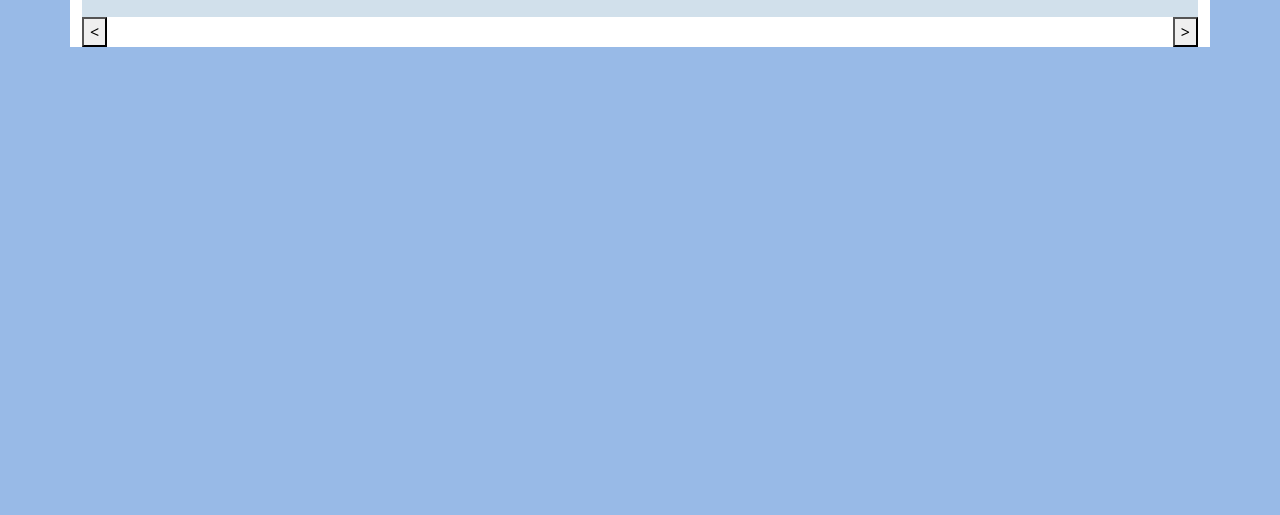
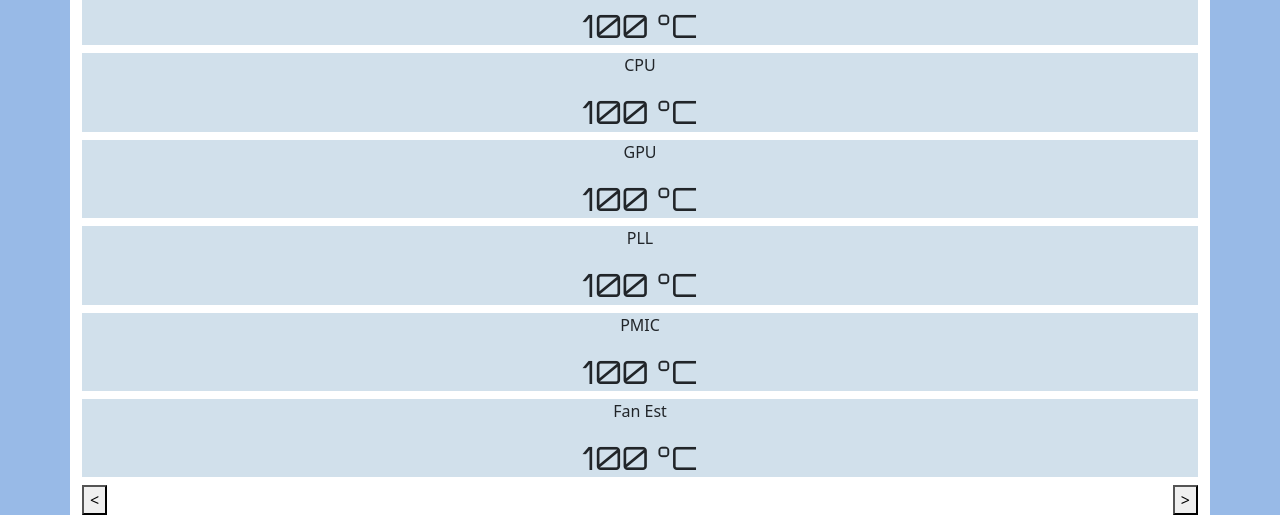
Before and after one commit to MaNaGuz/jetson_nano_temperature_controller, a Flask app: page / in a window 1280 px wide. Shown: the part 359-874 px from the top of the page. Before the commit the page ends 406 px from the top, so only its background shows below. Run offline with Flask 2, Linux system fonts and the light colour scheme; parts of the project's set-up code (start-up, migrations or seed data) failed here and were passed over; some libraries are stand-ins or nearby versions.

Commit message:
first functional version of the thermal monitoring

```diff
--- a/app.py
+++ b/app.py
@@ -4,11 +4,19 @@ import json
 
 from flask import Flask, render_template, Response
 
+stream = os.popen("hostname -I")
+ips = stream.read().strip().split(" ")
+host_ip = None
+for ip in ips:
+    if re.search(r'^192\.168\.1\.[0-9]{1,3}$', ip):
+        host_ip = ip
+        break
+
 app = Flask(__name__)
 
 @app.route('/')
 def index():
-    return render_template("index.html")
+    return render_template("index.html", host_ip=host_ip)
 
 @app.route("/temperature", methods=['GET'])
 def temperature():
@@ -26,11 +34,13 @@ def temperature():
 
                 with open('%s/%s/temp' % (path, thermal_zone), 'r') as temp_file:
                     device_temp = temp_file.read()
-                thermal_data[device_type] = device_temp.strip()
+                thermal_data[device_type] = int(device_temp.strip())/1000
 
-            yield json.dumps(thermal_data)
+            yield f'data: {json.dumps(thermal_data)}\n\n'
 
-    return Response(generator(), mimetype='text/plain')
+    return Response(generator(), mimetype='text/event-stream')
 
 if __name__ == "__main__":
+    if not host_ip:
+        raise RuntimeError('Server ip was not detected')
     app.run(host="0.0.0.0", port="5000", debug=True)
--- a/static/css/index.css
+++ b/static/css/index.css
@@ -8,8 +8,7 @@ body {
 
 /* Dashboard */
 
-#temp_display {
-	height: 50px;
+.temp_display {
 	background-color: #D1E0EB;
 	text-align: center;
 }
--- a/templates/index.html
+++ b/templates/index.html
@@ -39,7 +39,48 @@
 		<div class="container">
 			<div class="row">
 				<div class="col">
-					<div id="temp_display">
+					<div id="AO-therm" class="temp_display">
+						<p>AO</p>
+						<h2 class="temp_display_text">100 °C</h2>
+					</div>
+				</div>
+			</div>
+			<div class="row">
+				<div class="col">
+					<div id="CPU-therm" class="temp_display">
+					        <p>CPU</p>
+						<h2 class="temp_display_text">100 °C</h2>
+					</div>
+				</div>
+			</div>
+			<div class="row">
+				<div class="col">
+					<div id="GPU-therm" class="temp_display">
+						<p>GPU</p>
+						<h2 class="temp_display_text">100 °C</h2>
+					</div>
+				</div>
+			</div>
+			<div class="row">
+				<div class="col">
+					<div id="PLL-therm" class="temp_display">
+						<p>PLL</p>
+						<h2 class="temp_display_text">100 °C</h2>
+					</div>
+				</div>
+			</div>
+			<div class="row">
+				<div class="col">
+					<div id="PMIC-Die" class="temp_display">
+						<p>PMIC</p>
+						<h2 class="temp_display_text">100 °C</h2>
+					</div>
+				</div>
+			</div>
+			<div class="row">
+				<div class="col">
+					<div id="thermal-fan-est" class="temp_display">
+						<p>Fan Est</p>
 						<h2 class="temp_display_text">100 °C</h2>
 					</div>
 				</div>
@@ -58,6 +99,18 @@
 			</div>
 		</div>
 		<script src="https://ajax.googleapis.com/ajax/libs/jquery/3.6.0/jquery.min.js"></script>
+		<script>
+			var evtSource = new EventSource('http://{{host_ip}}:5000/temperature');
+			evtSource.onmessage = function(e) {
+    				data = JSON.parse(e.data);
+				$('div#AO-therm h2').text(`${data['AO-therm']} °C`);
+				$('div#CPU-therm h2').text(`${data['CPU-therm']} °C`);
+				$('div#GPU-therm h2').text(`${data['GPU-therm']} °C`);
+				$('div#PLL-therm h2').text(`${data['PLL-therm']} °C`);
+				$('div#PMIC-Die h2').text(`${data['PMIC-Die']} °C`);
+				$('div#thermal-fan-est h2').text(`${data['thermal-fan-est']} °C`);
+			}
+		</script>
 		<script src="{{url_for('static',filename='js/index.js')}}"></script>
 	</body>
 </html>
```
